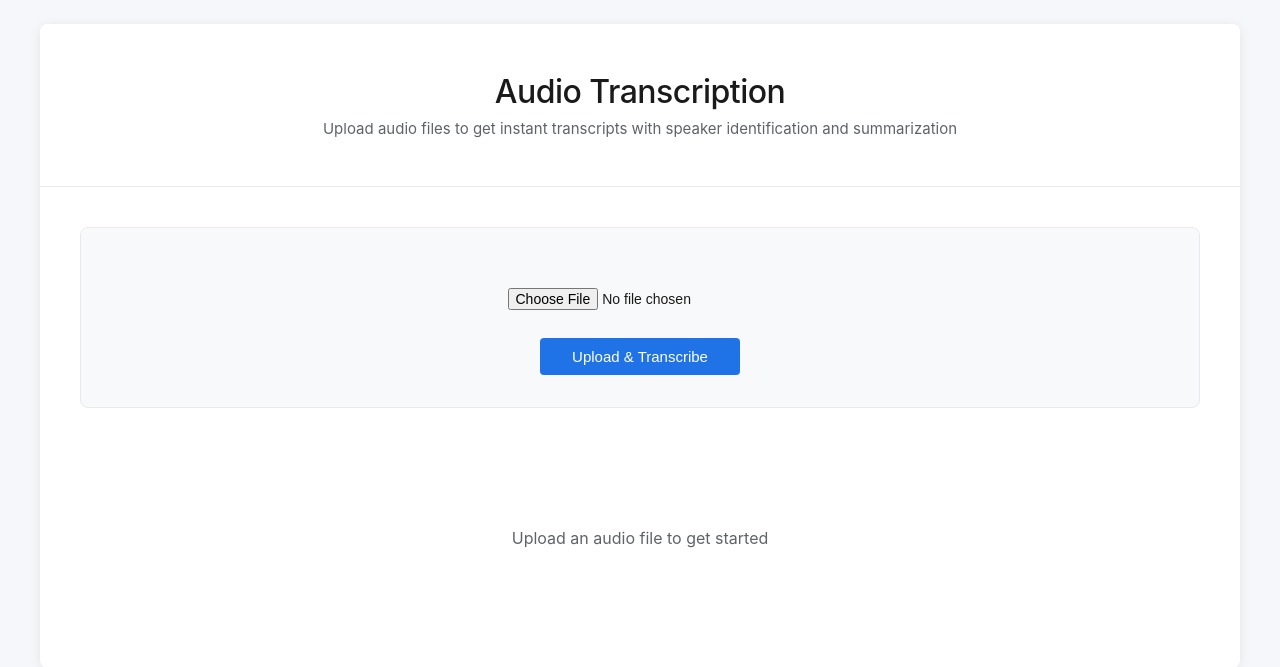
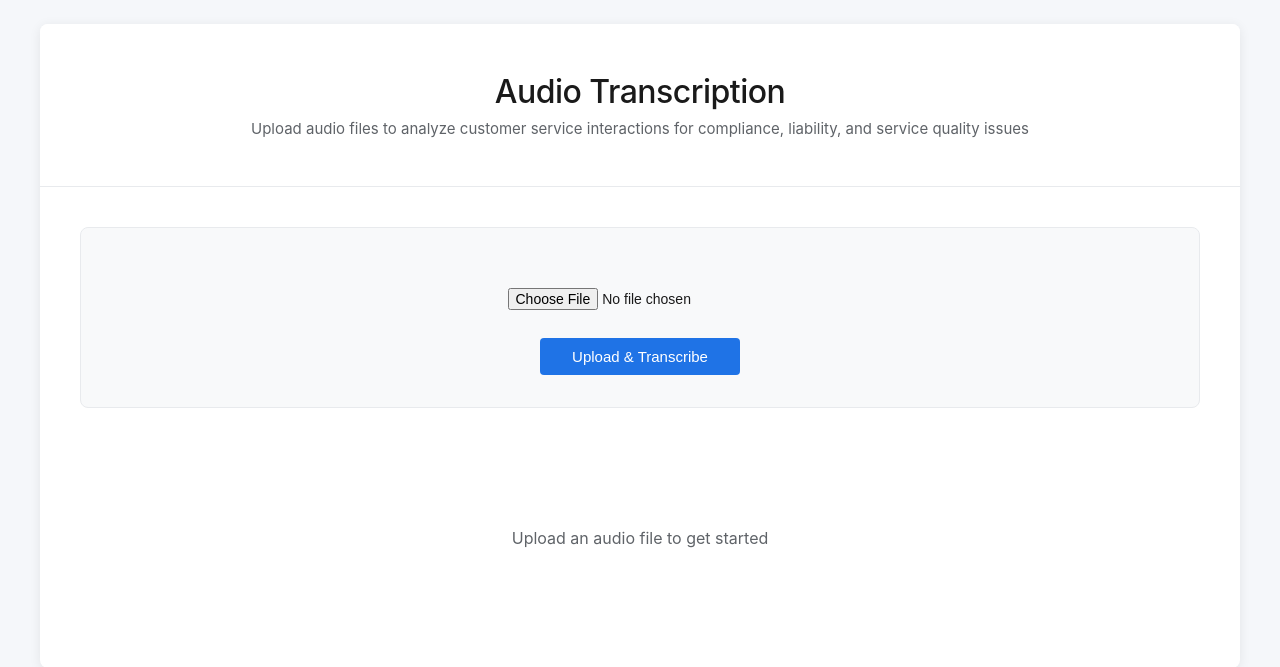
Before and after one commit to celinalou92/voice-to-text, a Flask app: page / in a window 1280 px wide. Shown: the top 667 px of the page. Run offline with Flask 2, Linux system fonts and the light colour scheme.

Commit message:
update template

```diff
--- a/transcription_app/templates/index.html
+++ b/transcription_app/templates/index.html
@@ -281,7 +281,7 @@
     <div class="container">
         <header>
             <h1>Audio Transcription</h1>
-            <p>Upload audio files to get instant transcripts with speaker identification and summarization</p>
+            <p>Upload audio files to analyze customer service interactions for compliance, liability, and service quality issues</p>
         </header>
 
         <div class="content">
```
